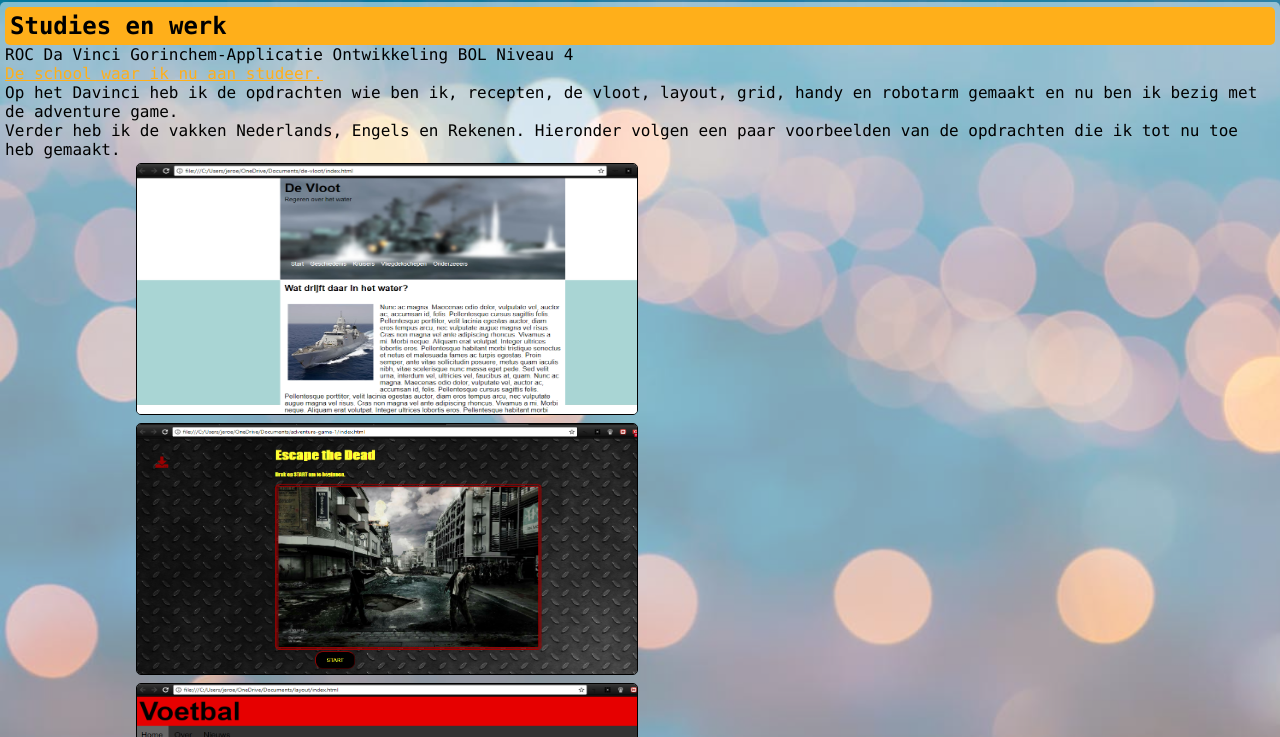
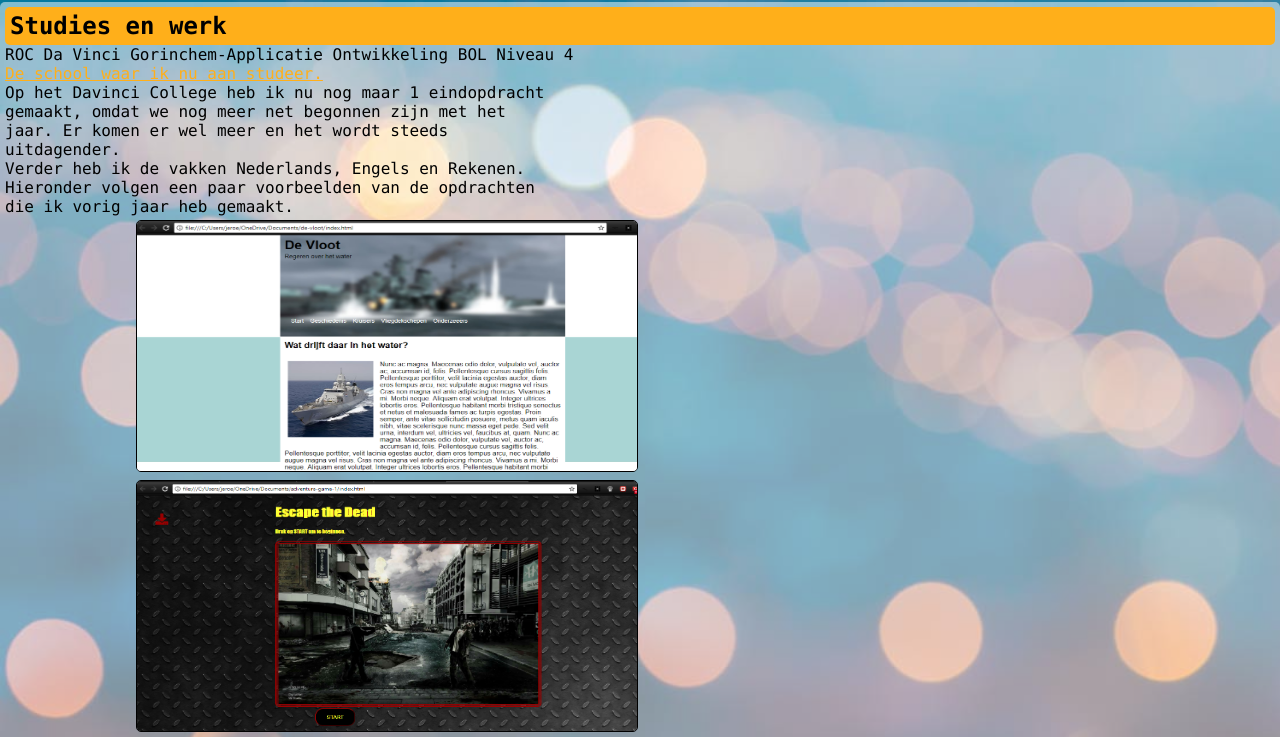
Before and after one commit to Jeroen4/HTMLw3, a plain HTML site: page wie ben ik/pages/opleidingen.html in a window 1280 px wide. Shown: the part 52-789 px from the top of the page. Drawn offline with Linux system fonts and the light colour scheme.

Commit message:
Updated Portfolio

```diff
--- a/wie ben ik/css/style.css
+++ b/wie ben ik/css/style.css
@@ -117,6 +117,9 @@ aside{
   border: 1px solid black;
   border-radius: 5px;
 }
+#textpage2{
+  width: 550px;
+}
 .footer{
   width: inherit;
   color: rgb(255, 175, 26);
--- a/wie ben ik/pages/opleidingen.html
+++ b/wie ben ik/pages/opleidingen.html
@@ -20,9 +20,11 @@
       <ol>
         <li>ROC Da Vinci Gorinchem-Applicatie Ontwikkeling BOL Niveau 4</li>
       </ol>
-      <a href="http://www.davinci.nl"> De school waar ik nu aan studeer.</a>
-      <p>Op het Davinci heb ik de opdrachten wie ben ik, recepten, de vloot, layout, grid, handy en robotarm gemaakt en nu ben ik bezig met de adventure game.</p>
-      <p>Verder heb ik de vakken Nederlands, Engels en Rekenen. Hieronder volgen een paar voorbeelden van de opdrachten die ik tot nu toe heb gemaakt.</p>
+      <div id="textpage2">
+        <p><a href="http://www.davinci.nl"> De school waar ik nu aan studeer.</a></p>
+        <p>Op het Davinci College heb ik nu nog maar 1 eindopdracht gemaakt, omdat we nog meer net begonnen zijn met het jaar. Er komen er wel meer en het wordt steeds uitdagender.</p>
+        <p>Verder heb ik de vakken Nederlands, Engels en Rekenen. Hieronder volgen een paar voorbeelden van de opdrachten die ik vorig jaar heb gemaakt.</p></div>
+
       <span id="opdrcontainer">
         <img src="../img/devloot.png" alt="Dit is een afbeelding van een opdracht." class="opdrachten">
         <img src="../img/adventuregame.png" alt="Dit is een afbeelding van een opdracht." class="opdrachten">
```
Also changed, not shown: wie ben ik/pages/overmij.html (+4 -5 lines).
